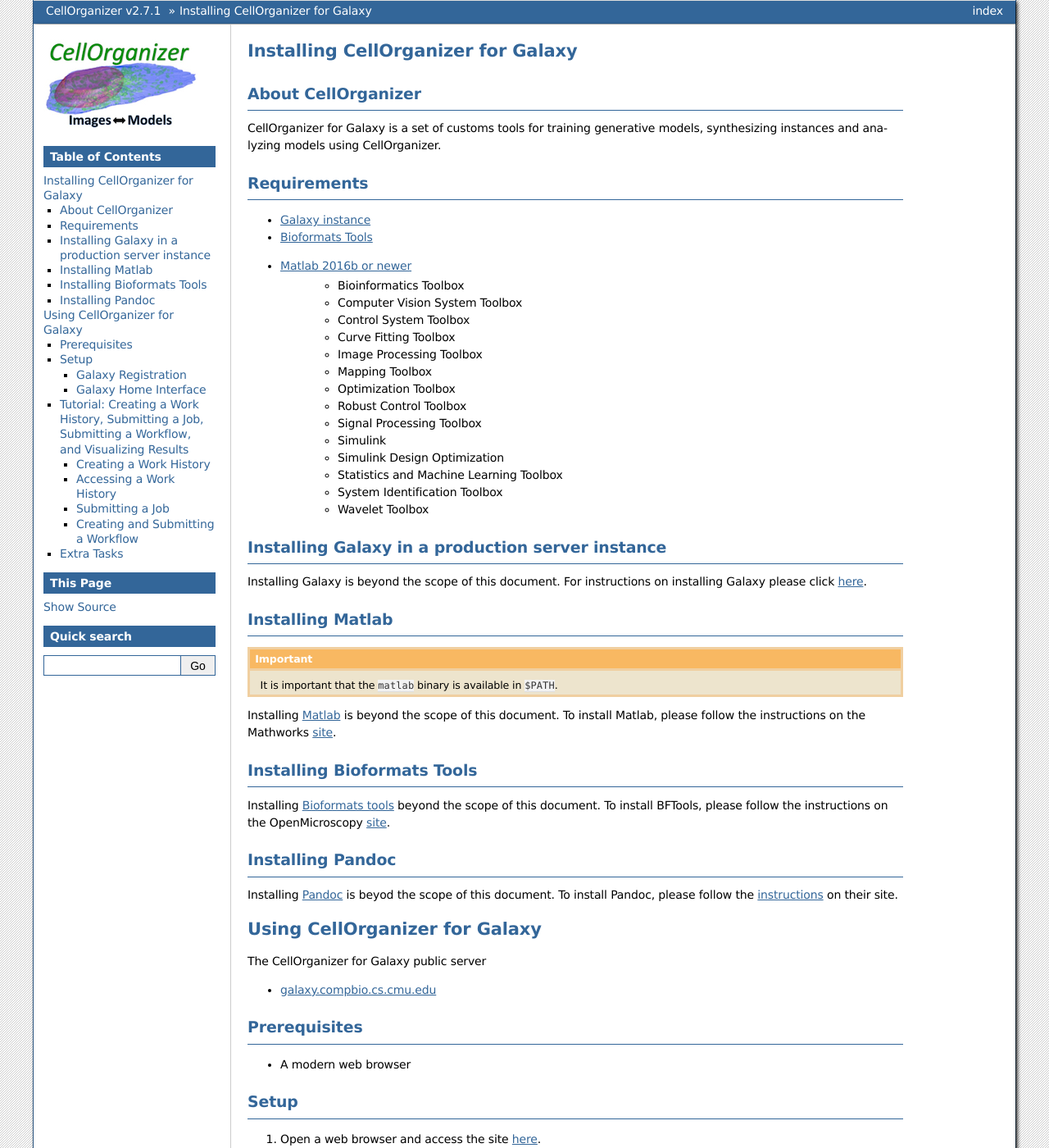
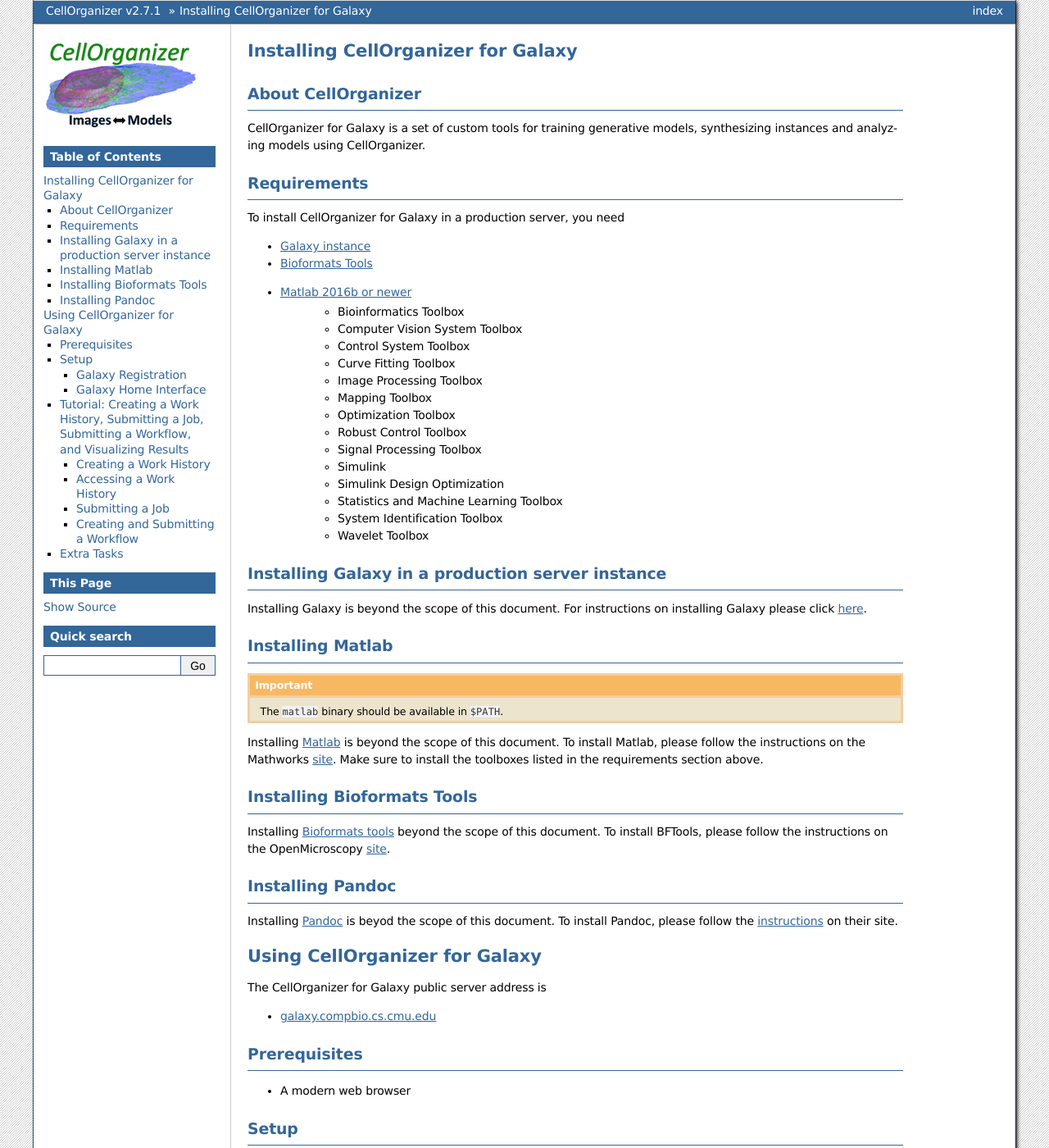
Before and after one commit to murphygroup/cellorganizer-documentation_old, a Sphinx documentation site: the page built from source/chapters/galaxy/index.rst, in a window 1280 px wide and 1400 px high. Shown: the whole window at 82% size. Built offline with Sphinx 7.4.7, drawn with Linux system fonts in a browser that asks for light colours; some of the changed text lies outside the part shown.

Commit message:
Updated docs

```diff
--- a/source/chapters/galaxy/index.rst
+++ b/source/chapters/galaxy/index.rst
@@ -4,10 +4,12 @@
 About CellOrganizer
 *******************
 
-CellOrganizer for Galaxy is a set of customs tools for training generative models, synthesizing instances and analyzing models using CellOrganizer.
+CellOrganizer for Galaxy is a set of custom tools for training generative models, synthesizing instances and analyzing models using CellOrganizer.
 
 Requirements
 ************
+
+To install CellOrganizer for Galaxy in a production server, you need
 
 * `Galaxy instance <https://galaxyproject.org/>`_
 * `Bioformats Tools <https://docs.openmicroscopy.org/bio-formats/5.8.2/users/comlinetools/>`_
@@ -36,9 +38,9 @@
 *****************
 
 .. IMPORTANT::
-   It is important that the ``matlab`` binary is available in ``$PATH``.
+   The ``matlab`` binary should be available in ``$PATH``.
 
-Installing `Matlab <https://www.mathworks.com/products/matlab.html>`_ is beyond the scope of this document. To install Matlab, please follow the instructions on the Mathworks `site <https://docs.galaxyproject.org/en/latest/admin/production.html>`_.
+Installing `Matlab <https://www.mathworks.com/products/matlab.html>`_ is beyond the scope of this document. To install Matlab, please follow the instructions on the Mathworks `site <https://docs.galaxyproject.org/en/latest/admin/production.html>`_. Make sure to install the toolboxes listed in the requirements section above.
 
 Installing Bioformats Tools
 ***************************
@@ -53,7 +55,7 @@
 Using CellOrganizer for Galaxy
 ==============================
 
-The CellOrganizer for Galaxy public server
+The CellOrganizer for Galaxy public server address is
 
 * `galaxy.compbio.cs.cmu.edu <http://galaxy.compbio.cs.cmu.edu:9000/>`_
 
@@ -65,7 +67,7 @@
 Setup
 *****
 
-#. Open a web browser and access the site `here <http://galaxy2.bridges.psc.edu>`_.
+#. Open a web browser and access the `site <galaxy.compbio.cs.cmu.edu>`_.
 #. Register for a user account, or log onto a preexisting account.
 #. Become familiar with different components of the Galaxy Home Interface.
 
```
